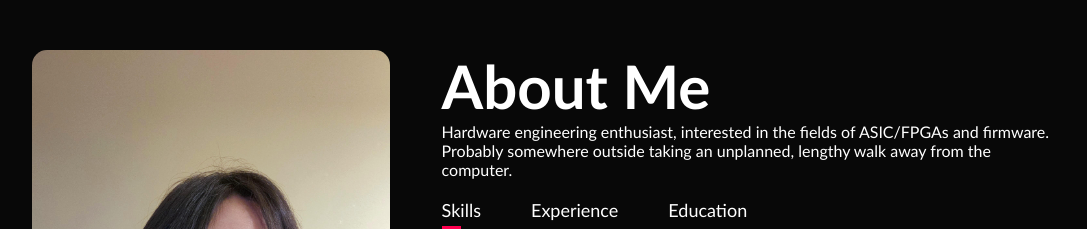
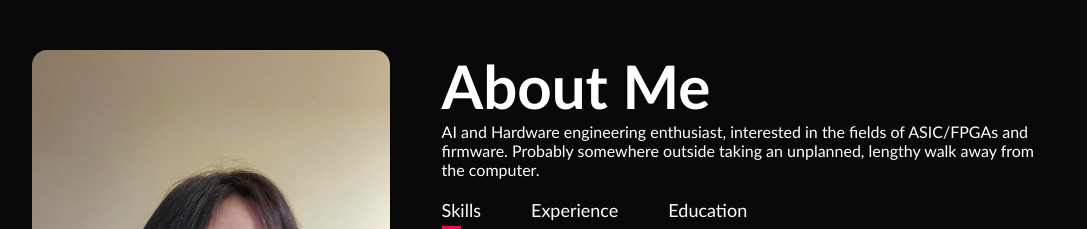
Before and after one commit to ip3143/Personal-Website, a plain HTML site: page index.html in a window 1280 px wide. Shown: the part 840-1069 px from the top of the page, without its empty margins (96-1183 px from the left). Drawn offline with Linux system fonts and the light colour scheme.

Commit message:
edit about

```diff
--- a/index.html
+++ b/index.html
@@ -37,7 +37,7 @@
                     </div>
                     <div class = "about-col-2">
                         <h1 class = "sub-title">About Me</h1>
-                        <p>Hardware engineering enthusiast, interested in the fields of ASIC/FPGAs and firmware.
+                        <p>AI and Hardware engineering enthusiast, interested in the fields of ASIC/FPGAs and firmware.
                             Probably somewhere outside taking an unplanned, lengthy
                             walk away from the computer.
                         </p>
```
